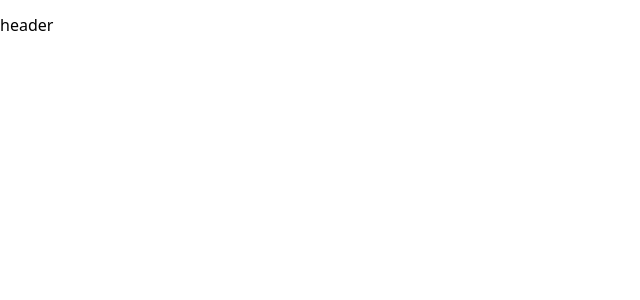
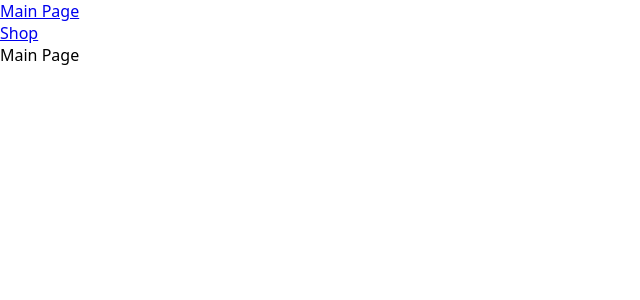
Before and after one commit to cap-antonio/sidma-art-public, a React (Create React App) app: page / in a window 1280 px wide. Before the commit this address had no page. Shown: the top 300 px of the page, without its empty margins (0-640 px from the left). Built offline with nearby package versions, Linux system fonts and the light colour scheme; what i18next-resources-to-backend would draw is missing.

Commit message:
Routes Main Page and Shop

```diff
--- a/src/pages/MainPage/MainPage.tsx
+++ b/src/pages/MainPage/MainPage.tsx
@@ -1,5 +1,5 @@
 import { FC } from 'react'
 
 export const MainPage: FC = () => {
-  return <></>
+  return <div>Main Page</div>
 }
--- /dev/null
+++ b/src/pages/Shop/Shop.tsx
@@ -0,0 +1,5 @@
+import { FC } from 'react'
+
+export const Shop: FC = () => {
+  return <div>Shop</div>
+}
--- /dev/null
+++ b/src/pages/Shop/index.ts
@@ -0,0 +1 @@
+export { Shop } from './Shop'
--- a/src/widgets/Header/Header.tsx
+++ b/src/widgets/Header/Header.tsx
@@ -1,7 +1,23 @@
 import { FC } from 'react'
+import { Route, Routes } from 'react-router-dom'
 
-import { StyledHeader } from './styles'
+import { MainPage } from 'src/pages'
+import { Shop } from 'src/pages/Shop'
 
 export const Header: FC = () => {
-  return <StyledHeader>header</StyledHeader>
+  return (
+    <>
+      <a href="/">
+        <MainPage />
+      </a>
+      <a href="/shop">
+        <Shop />
+      </a>
+
+      <Routes>
+        <Route path="/" element={<MainPage />} />
+        <Route path="/shop" element={'Купи, заебал'} />
+      </Routes>
+    </>
+  )
 }
```
